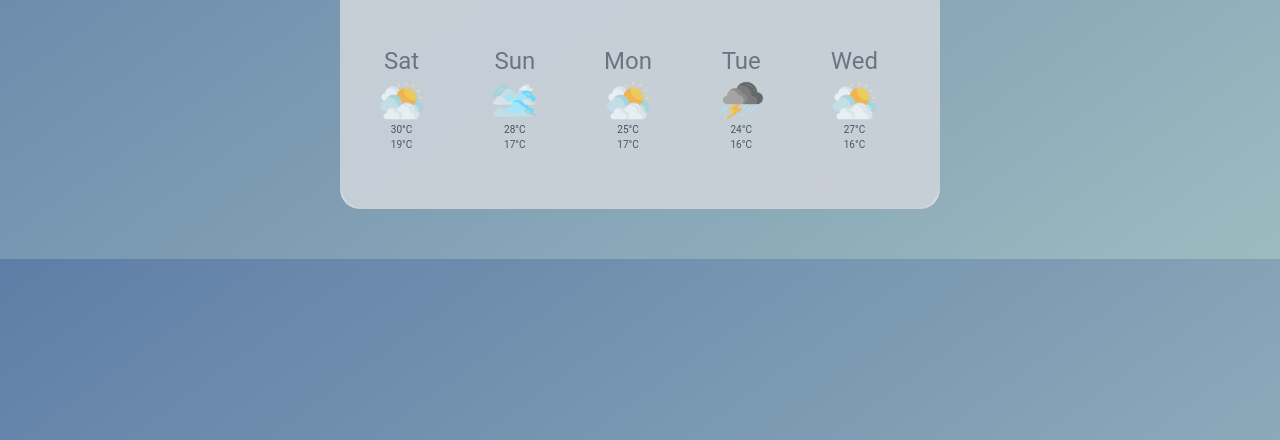
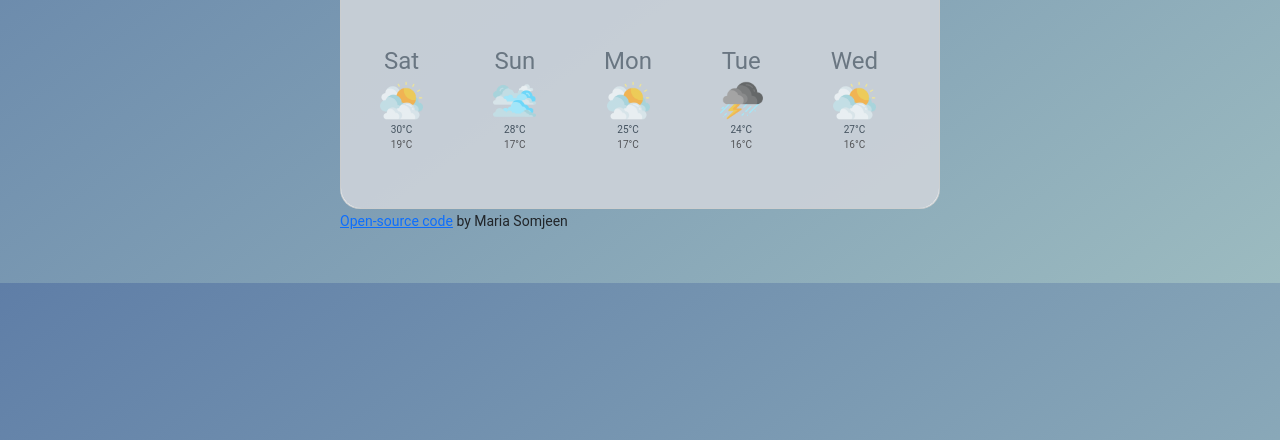
Before and after one commit to msonjeen/weather-app, a plain HTML site: page inidex.html in a window 1280 px wide. Shown: the part 360-800 px from the top of the page. Drawn offline with nearby package versions, Linux system fonts and the light colour scheme.

Commit message:
open-source code

```diff
--- a/inidex.html
+++ b/inidex.html
@@ -92,6 +92,19 @@
         </div>
       </div>
     </div>
+
+    </div>
+        </div>
+        <small>
+          <a
+            href="https://github.com/msonjeen/weather-app.git"
+            target="_blank"
+            >Open-source code</a
+          >
+          by Maria Somjeen
+        </small>
+      </div>
+    </div>
     <script src="src/index.js"></script>
   </body>
 </html>
```
